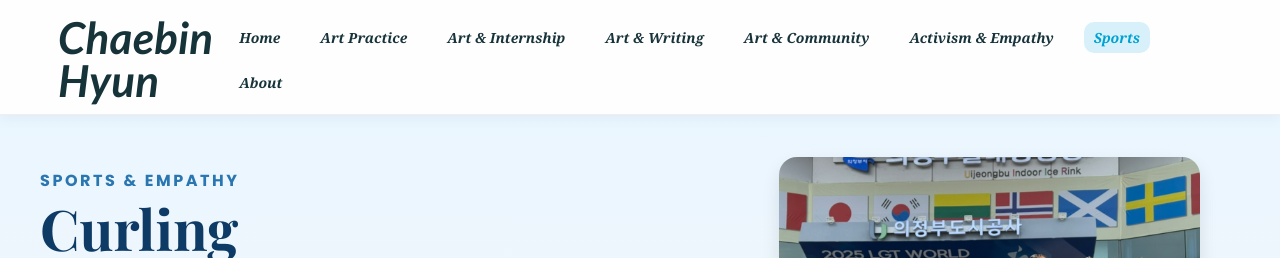
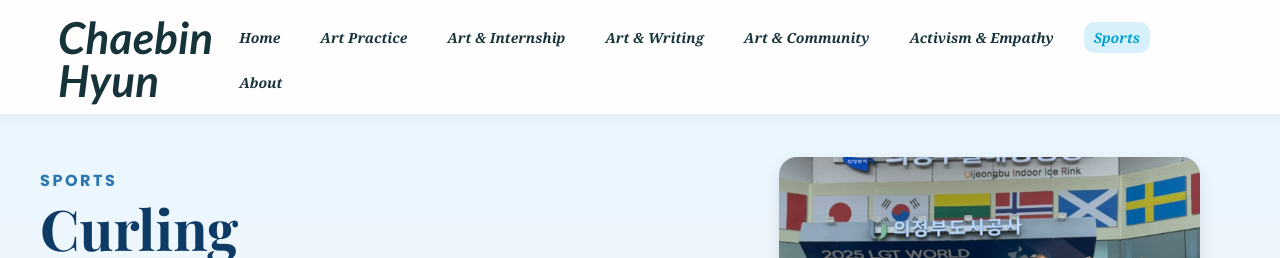
Before and after one commit to hyunchaebin9-sys/chaebinhyun.github.io, a plain HTML site: page hyun_chaebin_Sports.html in a window 1280 px wide. Shown: the top 258 px of the page. Drawn offline with nearby package versions, Linux system fonts and the light colour scheme.

Commit message:
changed the descriptions

```diff
--- a/hyun_chaebin_Sports.html
+++ b/hyun_chaebin_Sports.html
@@ -46,7 +46,7 @@
   <section class="hero">
     <div class="wrap hero-inner">
       <div class="hero-copy">
-        <p class="eyebrow">Sports &amp; Empathy</p>
+        <p class="eyebrow">Sports
         <h2>Curling</h2>
         <p class="lede">
           I fell in love with curling in 10th grade (2023). Now, as a 12th grader (2025), I’m still on the ice—
```
Also changed, not shown: 1 other file.
